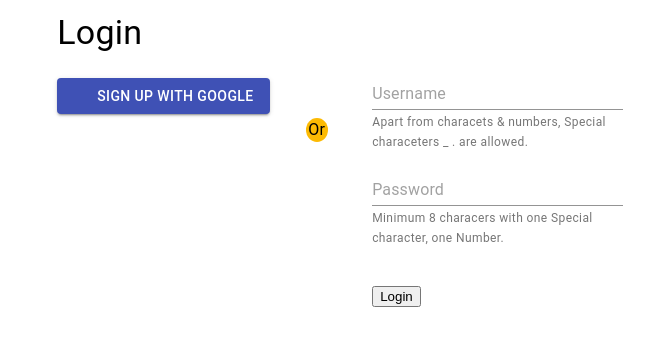
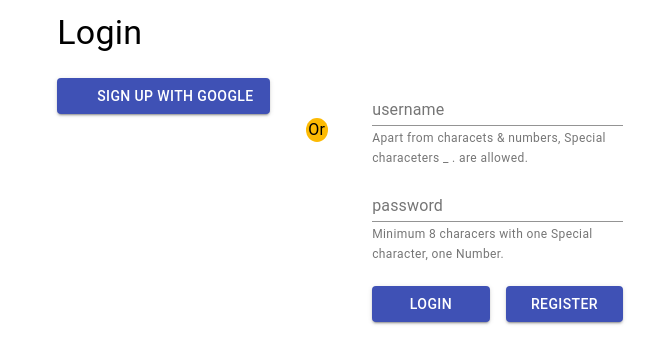
Before and after one commit to reachlinlen/ForumMgmt, a React (Create React App) app: page / in a window 1280 px wide. Shown: the part 412-776 px from the top of the page, without its empty margins (214-869 px from the left). Built offline with nearby package versions, Linux system fonts and the light colour scheme.

Commit message:
endpoints code added

```diff
--- a/package.json
+++ b/package.json
@@ -57,7 +57,8 @@
     "react-google-recaptcha": "^2.0.1",
     "react-google-recaptcha-v3": "^1.5.0",
     "react-recaptcha": "^2.3.10",
-    "react-router-dom": "^5.0.1"
+    "react-router-dom": "^5.0.1",
+    "yup": "^0.27.0"
   },
   "husky": {
     "hooks": {
--- a/src/api/index.jsx
+++ b/src/api/index.jsx
@@ -24,5 +24,17 @@
 
 export const storeNewComment = async (topicId, subject, comments) => {
   const resp = await axios.put(`${URL}/addcomment?topicId=${topicId}&&subject=${subject}`, { body: comments });
-  console.log(resp);
+  return resp;
 };
+
+export const authenticate = async (id, password) => {
+  const login = { id: id, password: password };
+  const resp = await axios.post(`${URL}/authenticate`, { body: login });
+  return resp.data;
+};
+
+export const addNewUser = async (id, password) => {
+  const login = { id: id, password: password };
+  const resp = await axios.post(`${URL}/register`, { body: login });
+  return resp;
+};
--- a/src/components/ForumLayout.jsx
+++ b/src/components/ForumLayout.jsx
@@ -22,6 +22,10 @@
     [theme.breakpoints.up('lg')]: {
       paddingInlineStart: '0',
     },
+    '&: hover': {
+      color: Color.blue,
+      textDecoration: 'underline',
+    },
   },
   list: {
     [theme.breakpoints.up('lg')]: {
@@ -43,6 +47,11 @@
 
   const showTopicContent = (topicId) => {
     setSelTopic(topicId);
+  };
+
+  const updateCommentsSection = () => {
+    console.log('@updateCommentsSection')
+    setSelTopic(selTopic);
   };
 
   useEffect(() => {
@@ -87,6 +96,7 @@
               comments={topicContent.comments}
               topicId={topicContent.topic_id}
               subject={subject}
+              updateComments={updateCommentsSection}
             />
           )
         }
--- a/src/components/ManualLogin.jsx
+++ b/src/components/ManualLogin.jsx
@@ -1,14 +1,14 @@
 import React from 'react';
-import { Formik } from 'formik';
-import { Grid, TextField, makeStyles } from '@material-ui/core';
+import { Formik, Form, useField } from 'formik';
+import {
+  Grid, TextField, makeStyles, Button,
+} from '@material-ui/core';
 import PropTypes from 'prop-types';
+import * as Yup from 'yup';
+import { get } from 'lodash';
 
-import { HELPER_TEXT } from '../constants';
-
-const INIT_VALUE = {
-  userName: '',
-  password: '',
-};
+import { LOGIN_FORM_INIT_VALUE, HELPER_TEXT } from '../constants';
+import { authenticate, addNewUser } from '../api';
 
 const { USERNAME, PASSWORD } = HELPER_TEXT;
 
@@ -42,43 +42,86 @@
   },
 }));
 
+const LoginTextField = ({ ...props }) => {
+  const { name, infoText } = props;
+  const [field, meta] = useField(props);
+  return (
+    <TextField
+      label={name}
+      { ...field }
+      { ...props }
+      helperText={infoText}
+      error={meta.error && meta.touched}
+    />
+  );
+};
+
+LoginTextField.propTypes = {
+  name: PropTypes.string.isRequired,
+  infoText: PropTypes.string.isRequired,
+};
+
 function ManualLogin() {
   const classes = useStyles();
-  const handleSubmit = e => {
-    e.preventDefault();
+  const handleSubmit = (username, password) => {
+    let recToken = '';
     grecaptcha.ready(function() {
       grecaptcha.execute('6LemdMUUAAAAAL6YanSVVocTS4bAotgl_IuqLGwr', {action: 'homepage'}).then(function(token) {
-         console.log('token:',token);
+        recToken = token;
       });
     });
+    async function checkLogin() {
+      const authenticated = await authenticate(username, password, recToken);
+      if (!get(authenticated, 'error', false)) {
+        //TODO
+        console.log(authenticated)
+      }
+    }
+  };
+
+  const handleRegister = (e) => {
+    e.preventDefault();
+    async function newUser() {
+      const resp = await addNewUser(e.currentTarget.form[0].value, e.currentTarget.form[1].value);
+      e.stopPropagation();
+    }
+    newUser();
   };
 
   return (
     <Formik
-      initialValues={INIT_VALUE}
+      initialValues={LOGIN_FORM_INIT_VALUE}
+      validationSchema={
+        Yup.object({
+          username: Yup.string()
+            .email('Invalid email address')
+            .required('Required'),
+          password: Yup.string()
+            .min(8)
+            .max(25)
+            .matches(/[a-zA-Z0-9*$#._]/)
+            .required('Required'),
+        })
+      }
+      onSubmit={(e) => {
+        handleSubmit(e.username, e.password);
+      }}
     >
-      {
-        (props) => {
-          const { values, handleChange } = props;
-          return (
-            <form onSubmit={handleSubmit}>
+      <Form>
         <Grid container spacing={2} className={classes.hostLogin}>
           <Grid item xs={12} className={classes.loginText}>
-                  <TextField
-                    type="text"
-                    placeholder="Username"
-                    value={values.userName}
-                    helperText={USERNAME}
-                    onChange={handleChange}
-                    required
+            <LoginTextField
+              id="username"
+              name="username"
+              infoText={USERNAME}
             />
           </Grid>
           <Grid item xs={12} className={classes.loginText}>
-                  <TextField
-                    placeholder="Password"
-                    onChange={handleChange}
-                    helperText={PASSWORD}
-                    required
+            <LoginTextField
+              type="password"
+              id="password"
+              name="password"
+              infoText={PASSWORD}
             />
           </Grid>
           <Grid item xs={12}>
@@ -87,22 +130,19 @@
               data-sitekey="6LemdMUUAAAAAL6YanSVVocTS4bAotgl_IuqLGwr"
             />
           </Grid>
-                <Grid item xs={12}>
-                  <input type="submit" value="Login" />
-                  {/* <Button variant="contained" fullWidth>Login</Button> */}
+          <Grid item xs={6}>
+            <Button type="submit" variant="contained" fullWidth color="primary">Login</Button>
+          </Grid>
+          <Grid item xs={6}>
+            <Button type="submit" variant="contained" fullWidth color="primary" onClick={handleRegister}>Register</Button>
           </Grid>
         </Grid>
-            </form>
-          );
-        }
-      }
+      </Form>
     </Formik>
   );
 }
 
 ManualLogin.propTypes = {
-  values: PropTypes.instanceOf(Object).isRequired,
-  handleChange: PropTypes.func.isRequired,
 };
 
 export default ManualLogin;
--- a/src/components/TopicDiscussion.jsx
+++ b/src/components/TopicDiscussion.jsx
@@ -36,7 +36,7 @@
 
 function TopicDiscussion(props) {
   const {
-    title, content, comments, topicId, subject,
+    title, content, comments, topicId, subject, updateComments,
   } = props;
   const classes = useStyles();
   const theme = useTheme();
@@ -46,7 +46,10 @@
   const handleSubmit = () => {
     async function storeComment() {
       const resp = await storeNewComment(topicId, subject, [...comments, { name: 'lenin', msg: 'Yes.It is the future' }]);
-      setAddComment(false);
+      if (resp.status === 200) {
+        setAddComment(false);
+        updateComments();
+      }
     }
     storeComment();
   };
@@ -143,6 +146,7 @@
     name: PropTypes.string.isRequired,
     msg: PropTypes.string.isRequired,
   })).isRequired,
+  updateComments: PropTypes.string.isRequired,
 };
 
 export default TopicDiscussion;
--- a/src/constants.js
+++ b/src/constants.js
@@ -11,3 +11,8 @@
 };
 
 export const URL = 'http://localhost:8081';
+
+export const LOGIN_FORM_INIT_VALUE = {
+  userName: '',
+  password: '',
+};
```
Lines whose indentation alone changed are shown as unchanged.
